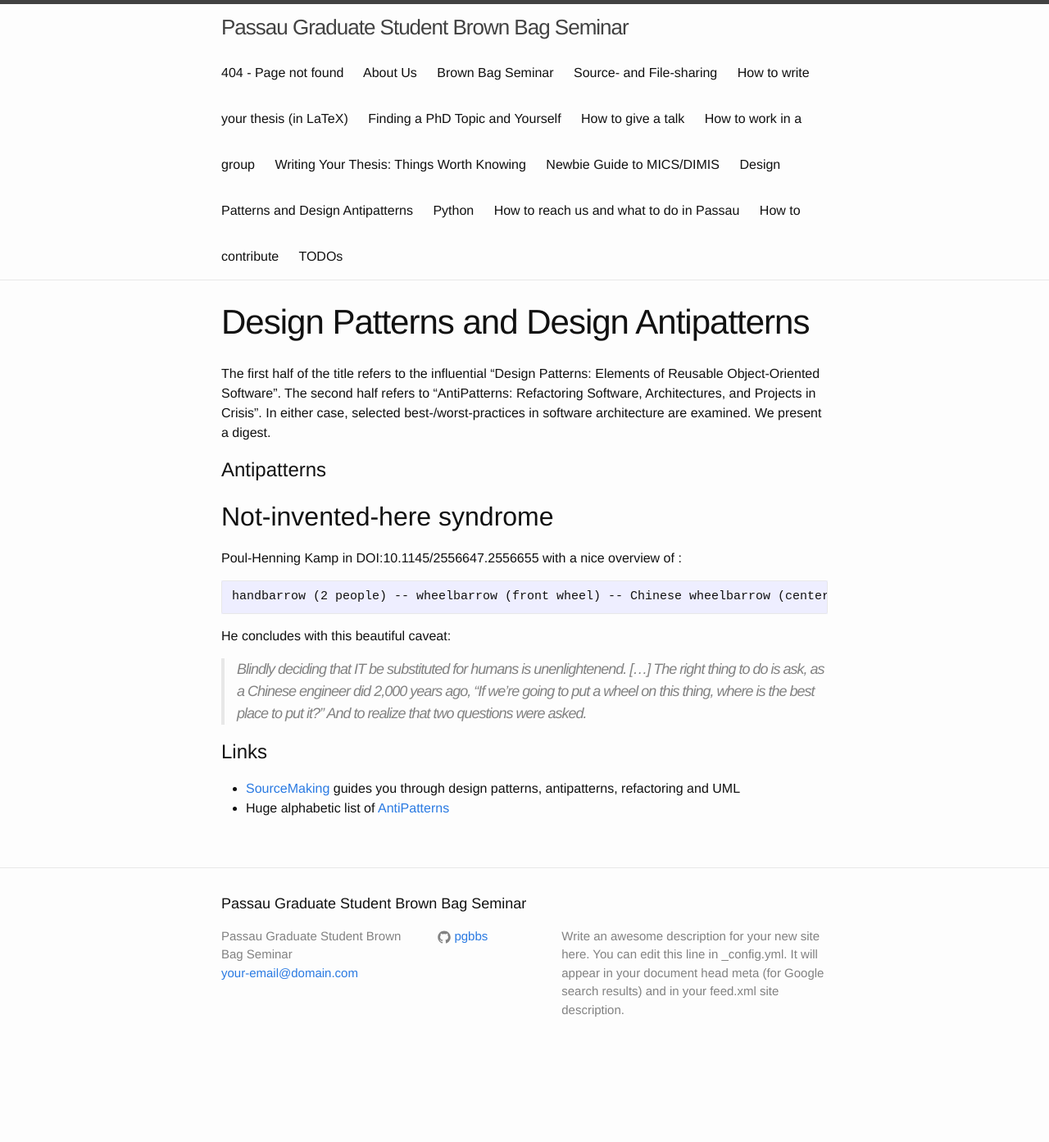
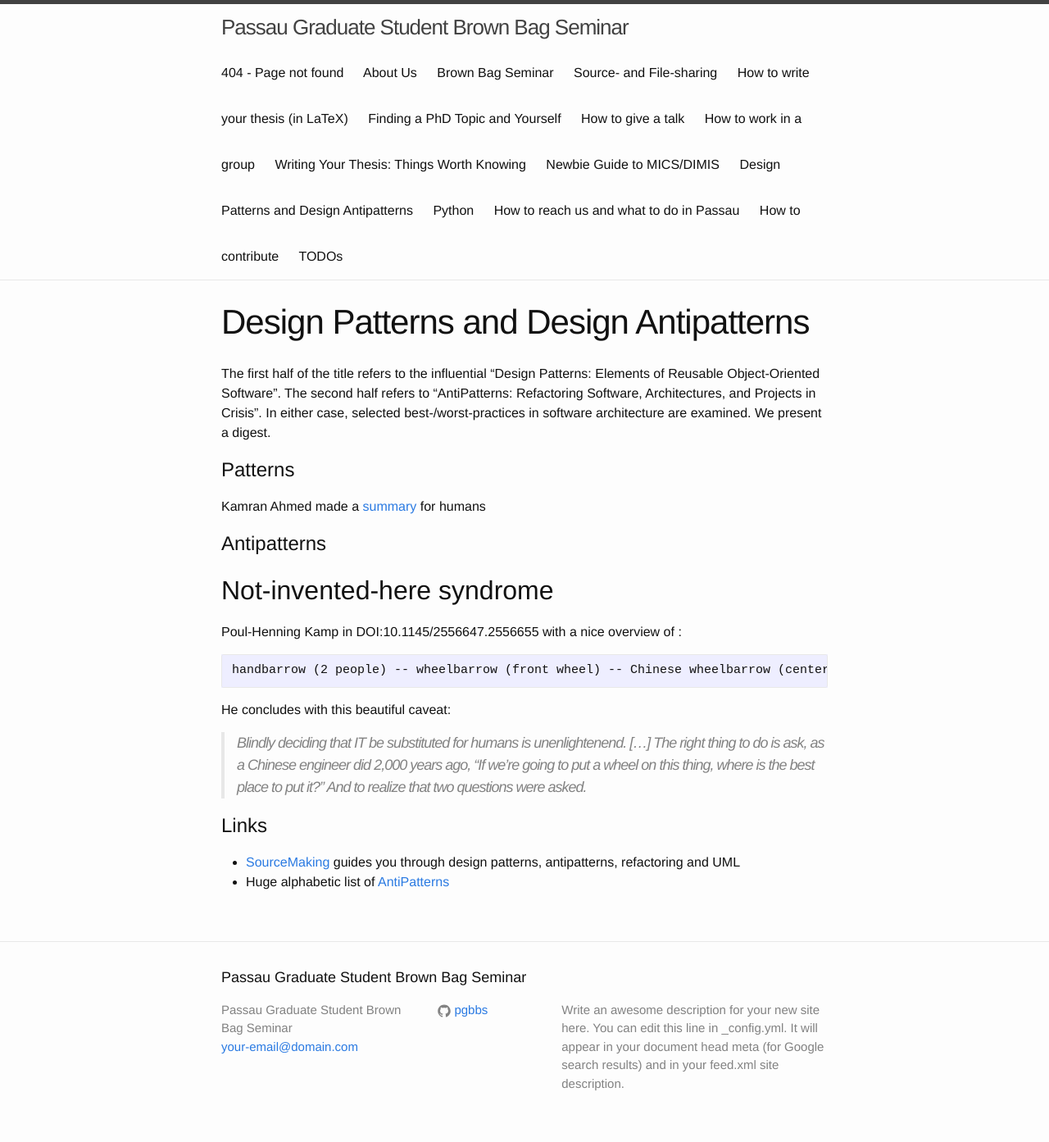
Before and after one commit to PGBBS/pgbbs.github.io, a Jekyll site: the page built from _pages/patterns-and-antipatterns.md, in a window 1280 px wide. Shown: the whole page at 82% size. Built offline with Jekyll 4.4.1, drawn with Linux system fonts in a browser that asks for light colours; our own code applies the rules of GitHub Pages for plain Markdown files; before the commit the page ends 1303 px from its top, so only the background shows below that.

Commit message:
short summary

```diff
--- a/_pages/patterns-and-antipatterns.md
+++ b/_pages/patterns-and-antipatterns.md
@@ -8,6 +8,12 @@ Patterns: Elements of Reusable Object-Oriented Software". The second
 half refers to "AntiPatterns: Refactoring Software, Architectures, and
 Projects in Crisis". In either case, selected best-/worst-practices
 in software architecture are examined. We present a digest.
+
+# Patterns
+
+Kamran Ahmed made a
+[summary](https://github.com/kamranahmedse/design-patterns-for-humans/blob/master/README.md)
+for humans
 
 # Antipatterns
 
```
